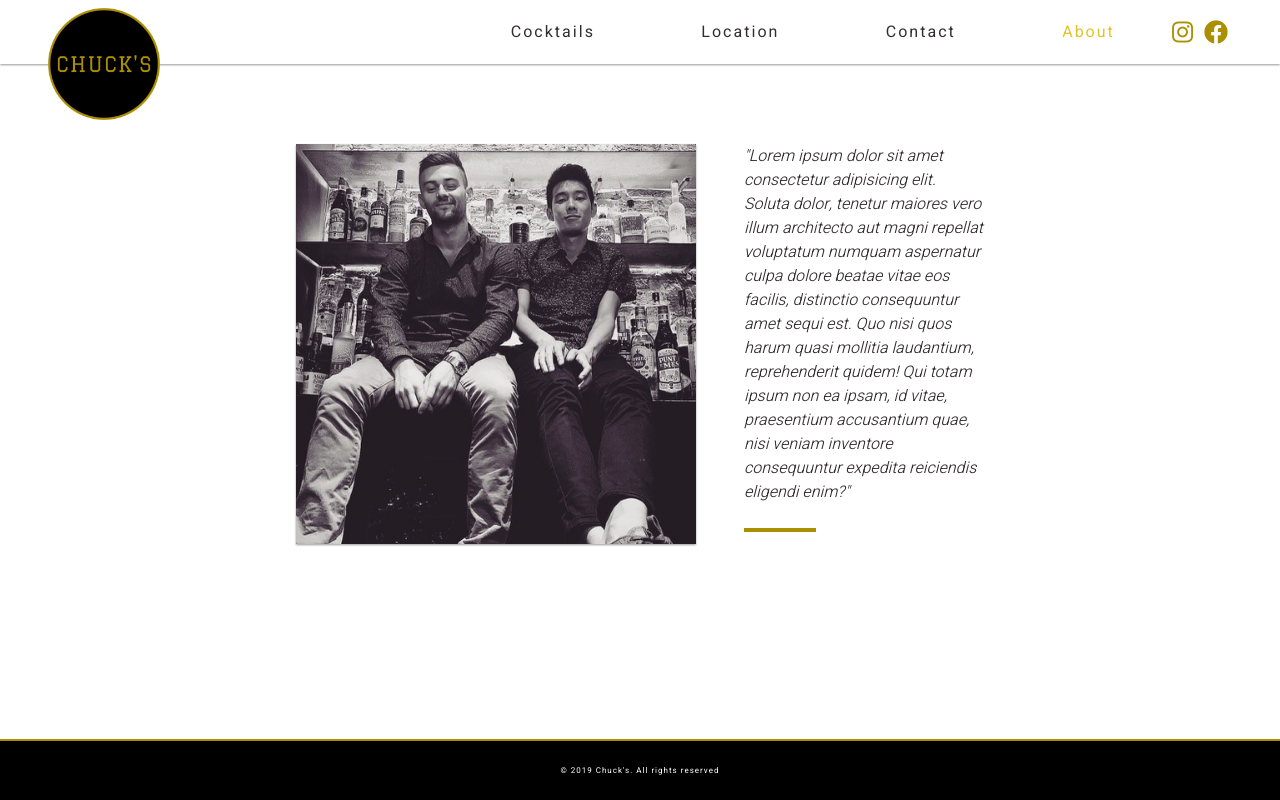
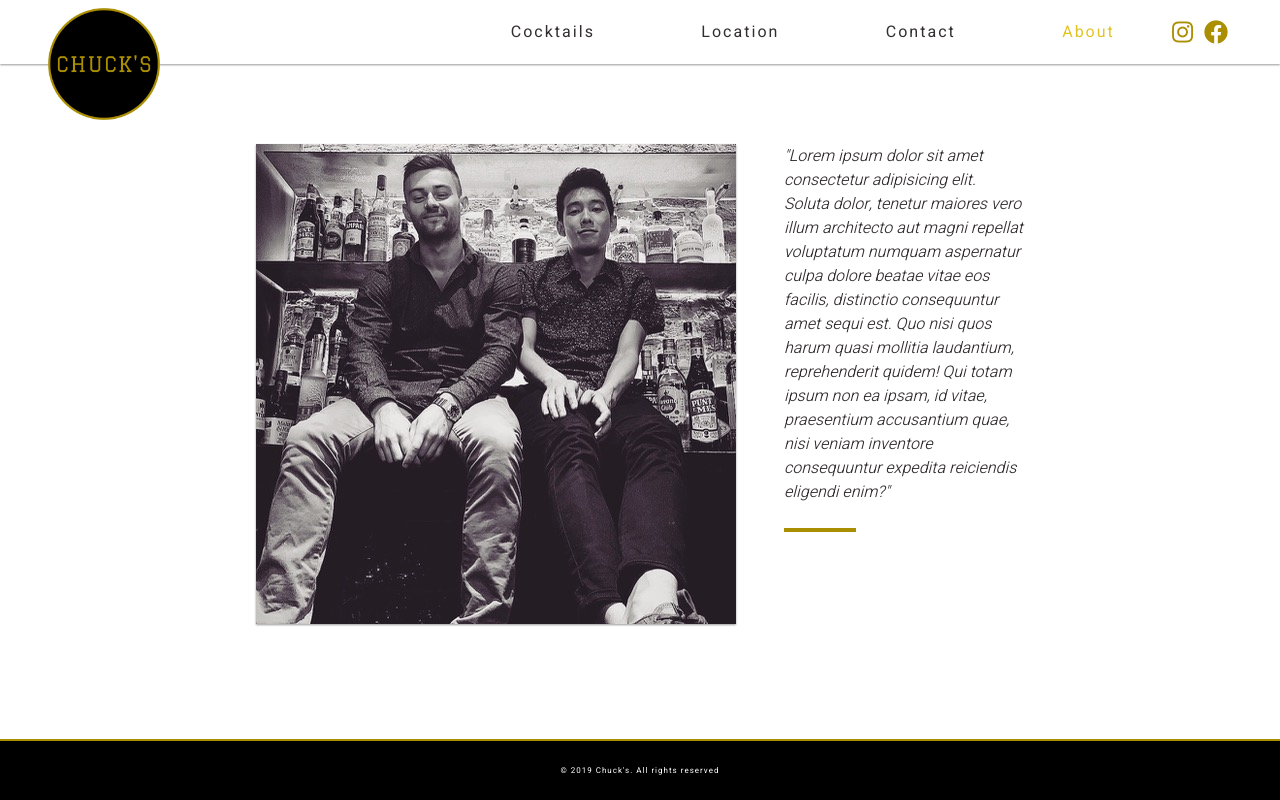
Before and after one commit to GiuseppeZeraschi/chucks, a Vue app: page /about in a window 1280 px wide. Built offline with nearby package versions, Linux system fonts and the light colour scheme.

Commit message:
slight refactor

```diff
--- a/src/components/ImageTextLayout.vue
+++ b/src/components/ImageTextLayout.vue
@@ -1,8 +1,6 @@
 <template>
   <div class="v-image-text-layout__content">
-    <div class="v-image-text-layout__image-wrapper">
-      <slot/>
-    </div>
+    <slot/>
     <div class="v-image-text-layout__divider-mobile"></div>
     <div class="v-image-text-layout__text-wrapper">
       <slot name="text"/>
@@ -32,12 +30,6 @@ export default {
       flex-direction: row;
       justify-content: center;
     }
-  }
-
-  &__image-wrapper {
-    box-shadow: $box-shadow;
-    max-width: 400px;
-    max-height: 400px;
   }
 
   &__divider-mobile {
--- a/src/styles/_utilities.scss
+++ b/src/styles/_utilities.scss
@@ -27,7 +27,6 @@
 
 .u-text-venus-title {
     font-size: $venus;
-    font-weight: 700;
     letter-spacing: $moon;
     text-transform: uppercase;
 }
--- a/src/views/About.vue
+++ b/src/views/About.vue
@@ -17,3 +17,11 @@ export default {
   components: { ImageTextLayout }
 };
 </script>
+
+<style lang="scss">
+.v-about {
+  &__owners-image {
+    box-shadow: $box-shadow;
+  }
+}
+</style>
```
Also changed, not shown: src/components/ContactForm.vue (line endings or trailing spaces).
